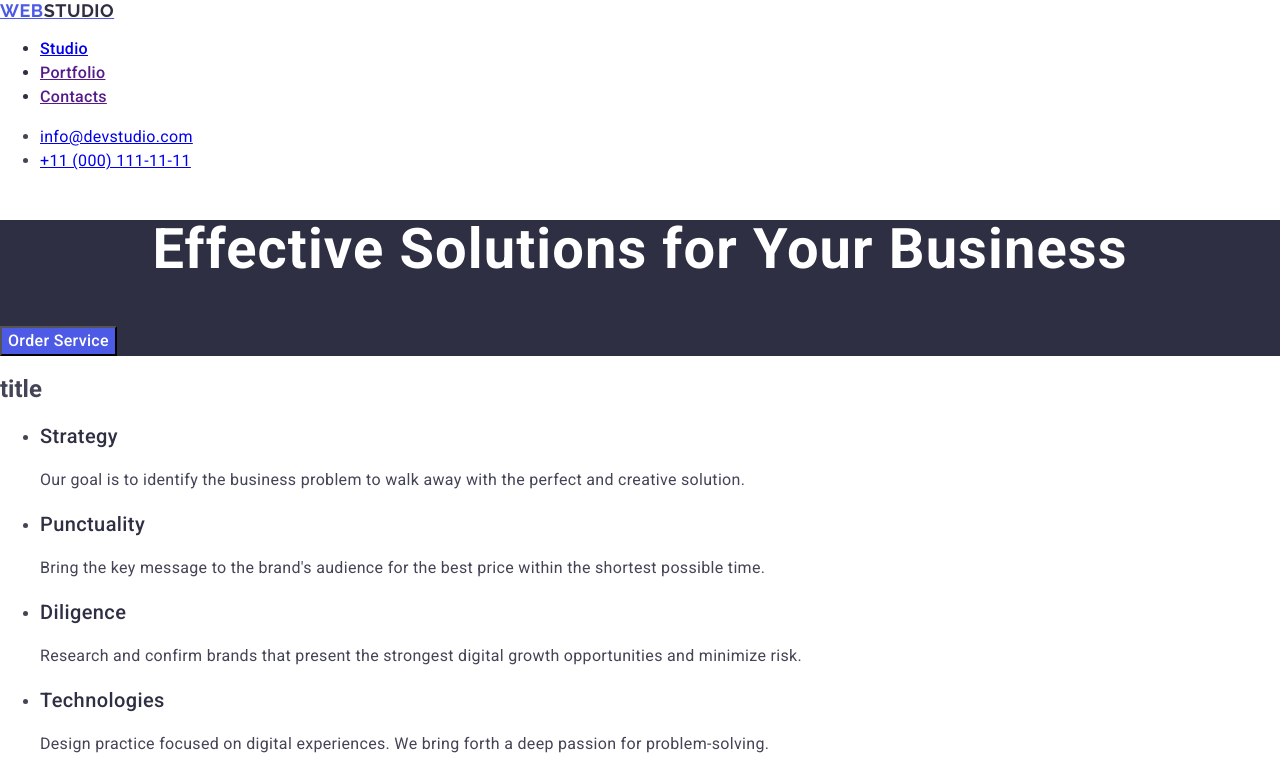
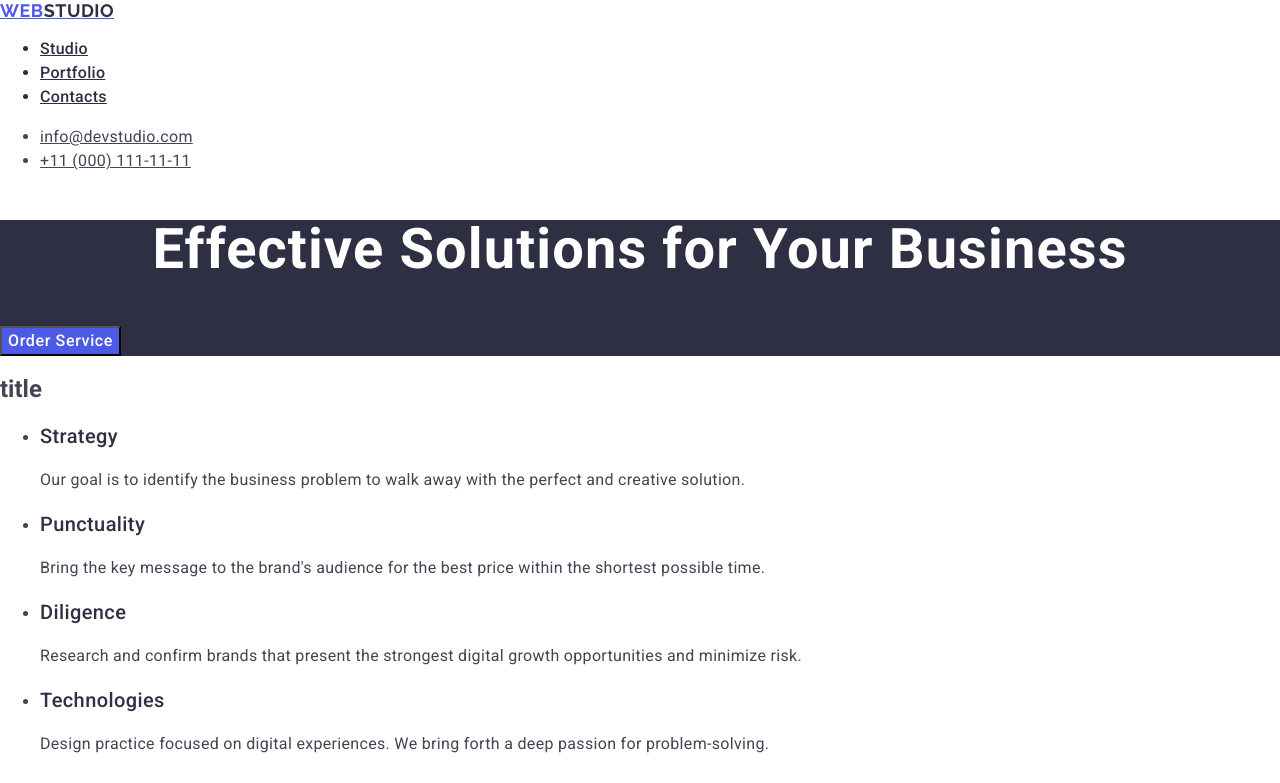
Before and after one commit to OzgeSevim/goit-markup-hw-02, a plain HTML site: page index.html in a window 1280 px wide. Shown: the top 783 px of the page. Drawn offline with nearby package versions, Linux system fonts and the light colour scheme.

Commit message:
third commit

```diff
--- a/css/styles.css
+++ b/css/styles.css
@@ -28,8 +28,21 @@ body{
     font-size: 16px;
     letter-spacing: 0.02em;
 }
+.nav-list-link{
+    color:#2E2F42;
+}
 .nav-list-link:hover,
 .nav-list-link:focus{
+    color:#404BBF;
+}
+.address{
+    font-style: normal;
+}
+.address-list-link{
+    color: #434455;
+}
+.address-list-link:hover,
+.address-list-link:focus{
     color:#404BBF;
 }
 .address-list{
@@ -61,7 +74,7 @@ body{
     font-size:16px ;
     line-height: 1.5;
     cursor: pointer;
-    letter-spacing: 0.02em;
+    letter-spacing: 0.04em;
 }
 .first-section-button:hover,
 .first-section-button:focus{
--- a/index.html
+++ b/index.html
@@ -37,7 +37,7 @@
           <li><a href="" class="nav-list-link">Contacts</a></li>
         </ul>
       </nav>
-      <address>
+      <address class="address">
         <ul class="address-list">
           <li>
             <a href="mailto:info@devstudio.com" class="address-list-link"
```
